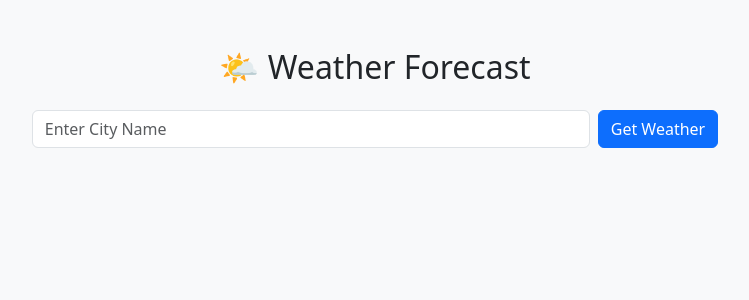
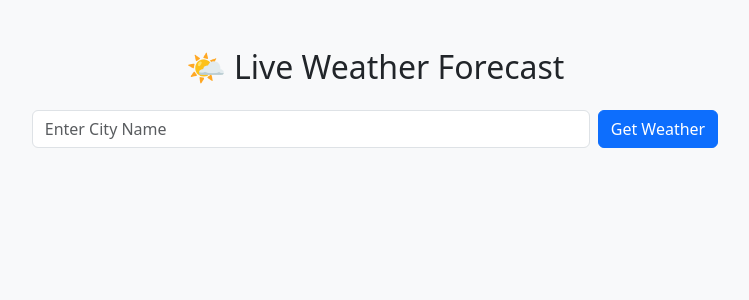
Before and after one commit to Vin22-03/Day_6_flask_weather_CICD, a Flask app: page / in a window 1280 px wide. Shown: the top 300 px of the page, without its empty margins (265-1014 px from the left). Run offline with Flask 3, Linux system fonts and the light colour scheme.

Commit message:
Testing CI/CD automation

```diff
--- a/templates/index.html
+++ b/templates/index.html
@@ -7,7 +7,7 @@
 </head>
 <body class="bg-light">
   <div class="container mt-5">
-    <h2 class="text-center mb-4">🌤️ Weather Forecast</h2>
+    <h2 class="text-center mb-4">🌤️  Live Weather Forecast</h2>
     <form action="/weather" method="post" class="d-flex justify-content-center">
       <input type="text" name="city" class="form-control w-50 me-2" placeholder="Enter City Name" required>
       <button type="submit" class="btn btn-primary">Get Weather</button>
```
